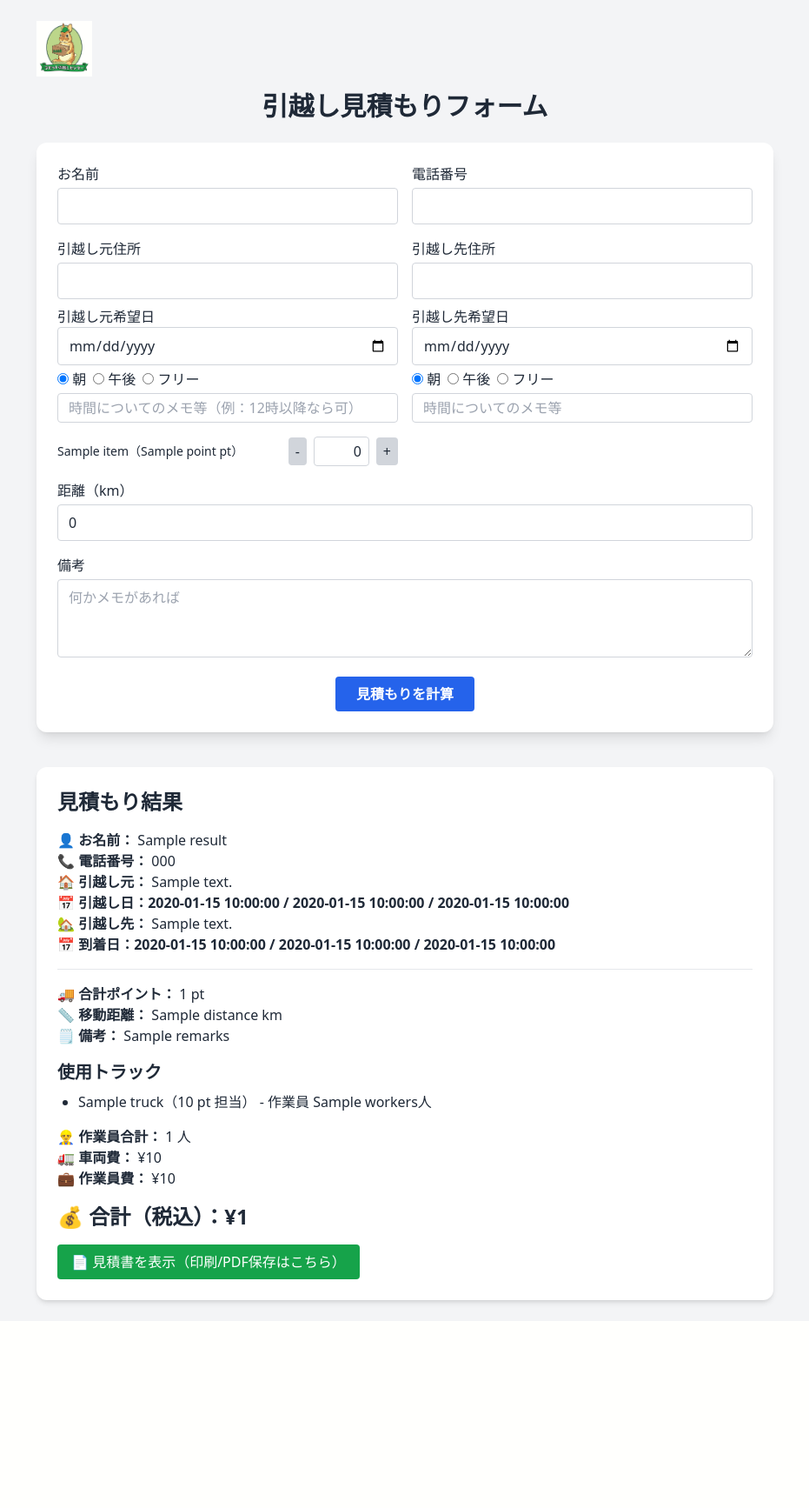
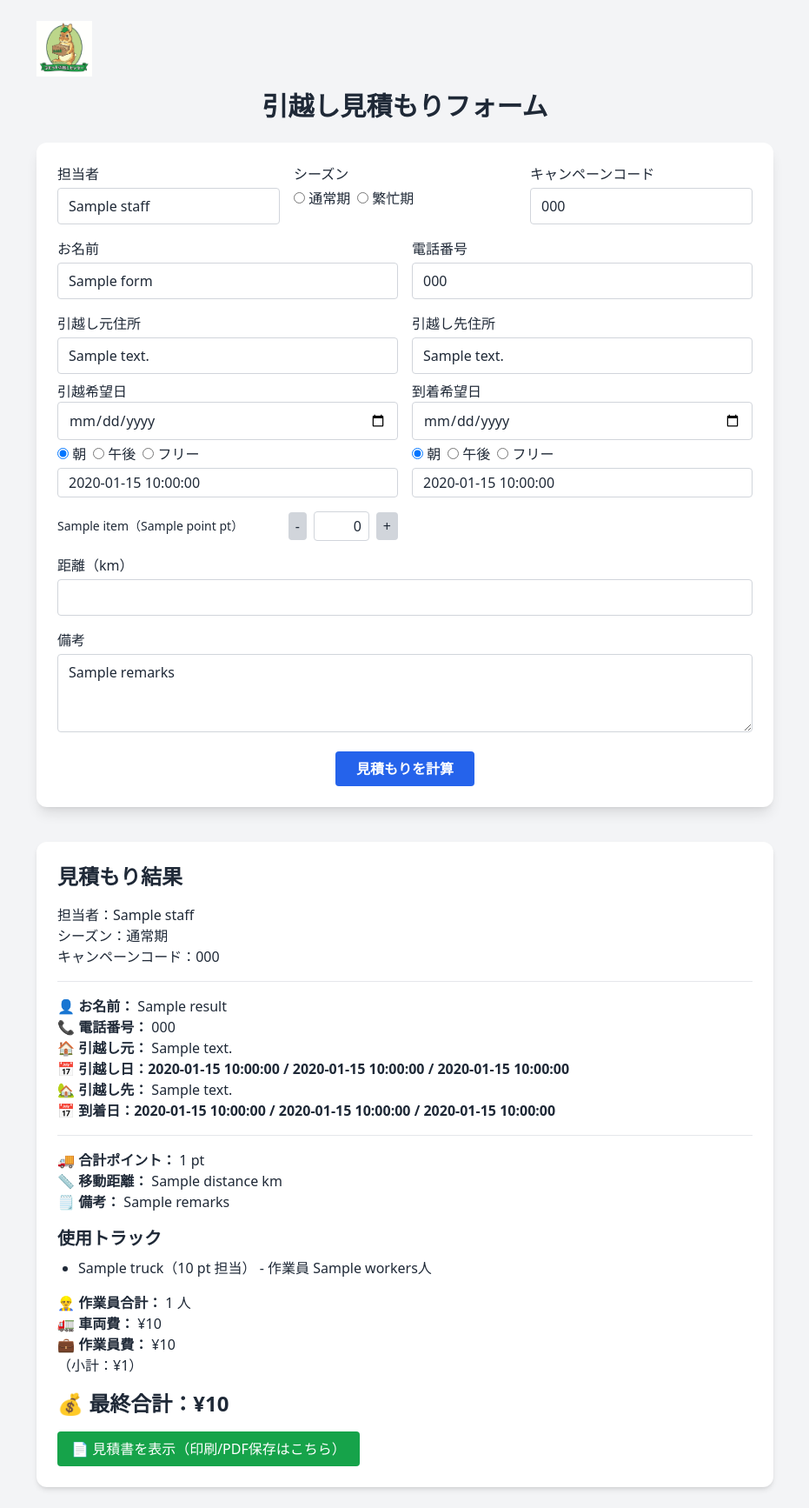
Before and after one commit to keisaku314/hikkoshi-estimate, a Flask app: template templates/index.html in a window 1280 px wide. Shown: the whole page at 87% size, without its empty margins (174-1105 px from the left). Before the commit the page ends 1504 px from the top, so only its background shows below. Run offline with Flask 3, Linux system fonts and the light colour scheme; the template is opened without the code that fills it: most values are stand-ins (such as "Sample title", 1, 10 or a date in 2020); some libraries are stand-ins or nearby versions.

Commit message:
Update００ index.html

```diff
--- a/templates/index.html
+++ b/templates/index.html
@@ -29,27 +29,66 @@
     <h1 class="text-3xl font-bold mb-6 text-center">引越し見積もりフォーム</h1>
 
     <form method="POST" class="bg-white shadow-lg rounded-xl p-6 space-y-4">
+
+      <!-- ① フォーム上部（担当者、繁忙期/通常期、キャンペーンコード） -->
+      <div class="grid grid-cols-1 sm:grid-cols-3 gap-4">
+        <div>
+          <label class="block mb-1 font-medium">担当者</label>
+          <input type="text" name="staff"
+                 value="{{ form_data.get('staff','') }}"
+                 class="w-full border border-gray-300 rounded px-3 py-2">
+        </div>
+        <div>
+          <label class="block mb-1 font-medium">シーズン</label>
+          <div class="flex items-center space-x-2 mt-1">
+            <label>
+              <input type="radio" name="season" value="normal"
+                     {% if form_data.get('season','normal') == 'normal' %}checked{% endif %}>
+              通常期
+            </label>
+            <label>
+              <input type="radio" name="season" value="peak"
+                     {% if form_data.get('season','normal') == 'peak' %}checked{% endif %}>
+              繁忙期
+            </label>
+          </div>
+        </div>
+        <div>
+          <label class="block mb-1 font-medium">キャンペーンコード</label>
+          <input type="text" name="campaign_code"
+                 value="{{ form_data.get('campaign_code','') }}"
+                 placeholder="例: 0.8 / 5000 等"
+                 class="w-full border border-gray-300 rounded px-3 py-2">
+        </div>
+      </div>
+
       <!-- ユーザー情報 -->
       <div class="grid grid-cols-1 sm:grid-cols-2 gap-4">
         <div>
           <label class="block mb-1 font-medium">お名前</label>
-          <input type="text" name="name" required class="w-full border border-gray-300 rounded px-3 py-2">
+          <input type="text" name="name"
+                 value="{{ form_data.get('name','') }}"
+                 required class="w-full border border-gray-300 rounded px-3 py-2">
         </div>
         <div>
           <label class="block mb-1 font-medium">電話番号</label>
-          <input type="tel" name="phone" required class="w-full border border-gray-300 rounded px-3 py-2">
+          <input type="tel" name="phone"
+                 value="{{ form_data.get('phone','') }}"
+                 required class="w-full border border-gray-300 rounded px-3 py-2">
         </div>
-
 
         <!-- 引越し元 -->
         <div>
           <label class="block mb-1 font-medium">引越し元住所</label>
           <input type="text" id="from_address" name="from_address"
+                 value="{{ form_data.get('from_address','') }}"
                  required class="w-full border border-gray-300 rounded px-3 py-2">
 
           <!-- 日付 -->
-          <label class="block mt-2 font-medium">引越し元希望日</label>
-          <input type="date" name="from_date" class="w-full border border-gray-300 rounded px-3 py-2">
+          <label class="block mt-2 font-medium">引越希望日</label>
+          <input type="date" name="from_date"
+                 value="{{ form_data.get('from_date','') }}"
+                 class="w-full border border-gray-300 rounded px-3 py-2">
 
           <!-- 朝/午後/フリー -->
           <div class="flex items-center space-x-2 mt-1">
@@ -60,6 +99,7 @@
 
           <!-- 自由記入欄 -->
           <input type="text" name="from_time_memo"
+                 value="{{ form_data.get('from_time_memo','') }}"
                  placeholder="時間についてのメモ等（例：12時以降なら可）"
                  class="w-full border border-gray-300 rounded px-3 py-1 mt-1">
         </div>
@@ -69,11 +109,14 @@
         <div>
           <label class="block mb-1 font-medium">引越し先住所</label>
           <input type="text" id="to_address" name="to_address"
-                 required class="w-full border border-gray-300 rounded px-3 py-2">
+                value="{{ form_data.get('to_address','') }}"
+                required class="w-full border border-gray-300 rounded px-3 py-2">
 
           <!-- 日付 -->
-          <label class="block mt-2 font-medium">引越し先希望日</label>
-          <input type="date" name="to_date" class="w-full border border-gray-300 rounded px-3 py-2">
+          <label class="block mt-2 font-medium">到着希望日</label>
+          <input type="date" name="to_date"
+                 value="{{ form_data.get('to_date','') }}"
+                 class="w-full border border-gray-300 rounded px-3 py-2">
 
           <!-- 朝/午後/フリー -->
           <div class="flex items-center space-x-2 mt-1">
@@ -84,6 +127,7 @@
 
           <!-- 自由記入欄 -->
           <input type="text" name="to_time_memo"
+                 value="{{ form_data.get('to_time_memo','') }}"
                  placeholder="時間についてのメモ等"
                  class="w-full border border-gray-300 rounded px-3 py-1 mt-1">
         </div>
@@ -112,7 +156,7 @@
               pattern="[0-9]*"
               autocomplete="off"
               min="0"
-              value="0"
+              value="{{ form_data.get(item,'0') }}"
               class="w-16 border border-gray-300 rounded px-2 py-1 text-right"
             >
             <button
@@ -131,7 +175,8 @@
       <!-- 距離 -->
       <div class="mt-6">
         <label class="block mb-1 font-medium">距離（km）</label>
-        <input type="number" id="distance" name="distance" value="0" min="0"
+        <input type="number" id="distance" name="distance"
+               value="{{ form_data.get('distance','0') }}" min="0"
                class="w-full border border-gray-300 rounded px-3 py-2">
       </div>
 
@@ -140,7 +185,7 @@
         <label class="block mb-1 font-medium">備考</label>
         <textarea name="remarks" rows="3"
                   class="w-full border border-gray-300 rounded px-3 py-2"
-                  placeholder="何かメモがあれば"></textarea>
+                  placeholder="何かメモがあれば">{{ form_data.get('remarks','') }}</textarea>
       </div>
 
       <!-- 送信ボタン -->
@@ -155,6 +200,13 @@
     {% if result %}
     <div class="mt-10 bg-white shadow-md rounded-xl p-6">
       <h2 class="text-2xl font-semibold mb-4">見積もり結果</h2>
+
+      <!-- 入力情報を再表示 -->
+      <p>担当者：{{ result["staff"] }}</p>
+      <p>シーズン：{% if result["season"] == 'peak' %}繁忙期{% else %}通常期{% endif %}</p>
+      <p>キャンペーンコード：{{ result["campaign_code"] }}</p>
+      <hr class="my-4">
+
       <p>👤 <strong>お名前：</strong> {{ result["name"] }}</p>
       <p>📞 <strong>電話番号：</strong> {{ result["phone"] }}</p>
       <p>🏠 <strong>引越し元：</strong> {{ result["from_address"] }}</p>
@@ -176,7 +228,11 @@
       <p class="mt-4">👷‍♂️ <strong>作業員合計：</strong> {{ result["total_workers"] }} 人</p>
       <p>🚛 <strong>車両費：</strong> ¥{{ result["vehicle_cost"] }}</p>
       <p>💼 <strong>作業員費：</strong> ¥{{ result["worker_cost"] }}</p>
-      <h3 class="text-2xl mt-4 font-bold">💰 合計（税込）：¥{{ result["total_cost_with_tax"] }}</h3>
+      <p>（小計：¥{{ result["total_cost_with_tax"] }}）</p>
+
+      <h3 class="text-2xl mt-4 font-bold">
+        💰 最終合計：¥{{ result["final_cost"] }}
+      </h3>
 
       <a href="/view_estimate" target="_blank"
          class="inline-block mt-4 bg-green-600 text-white px-4 py-2 rounded hover:bg-green-700 transition">
```
